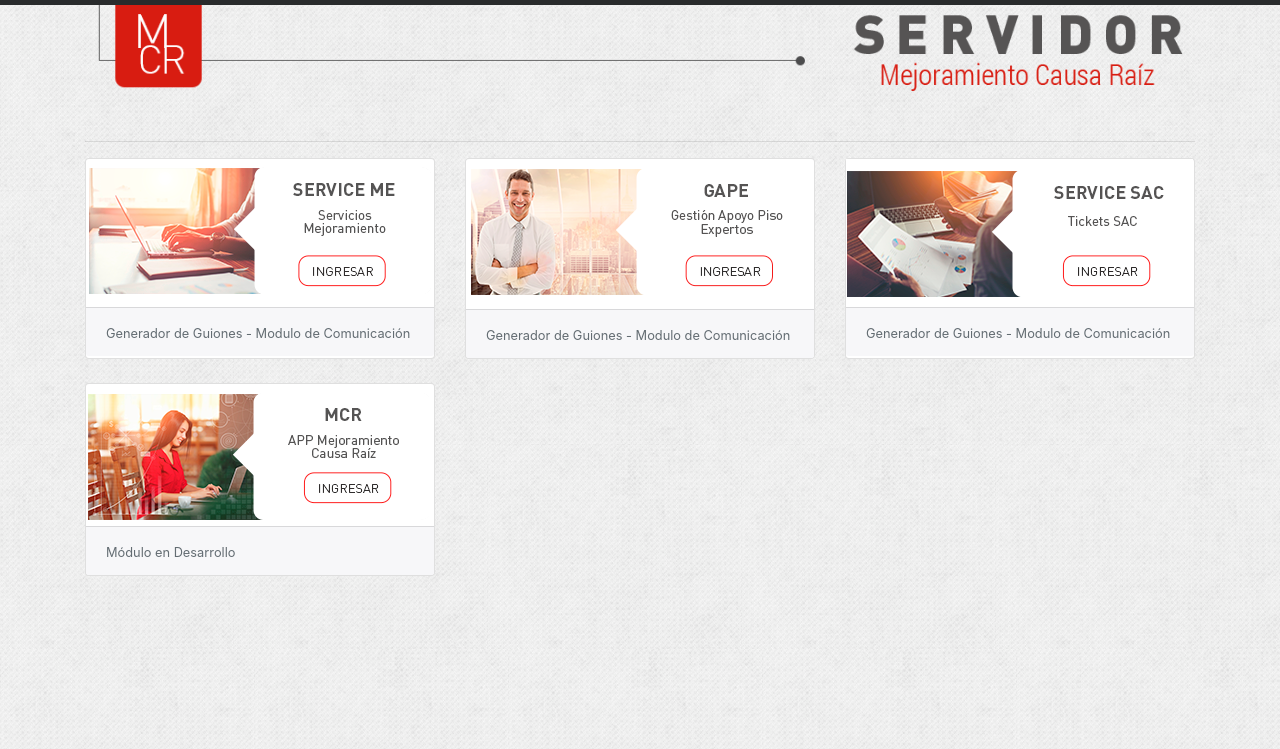
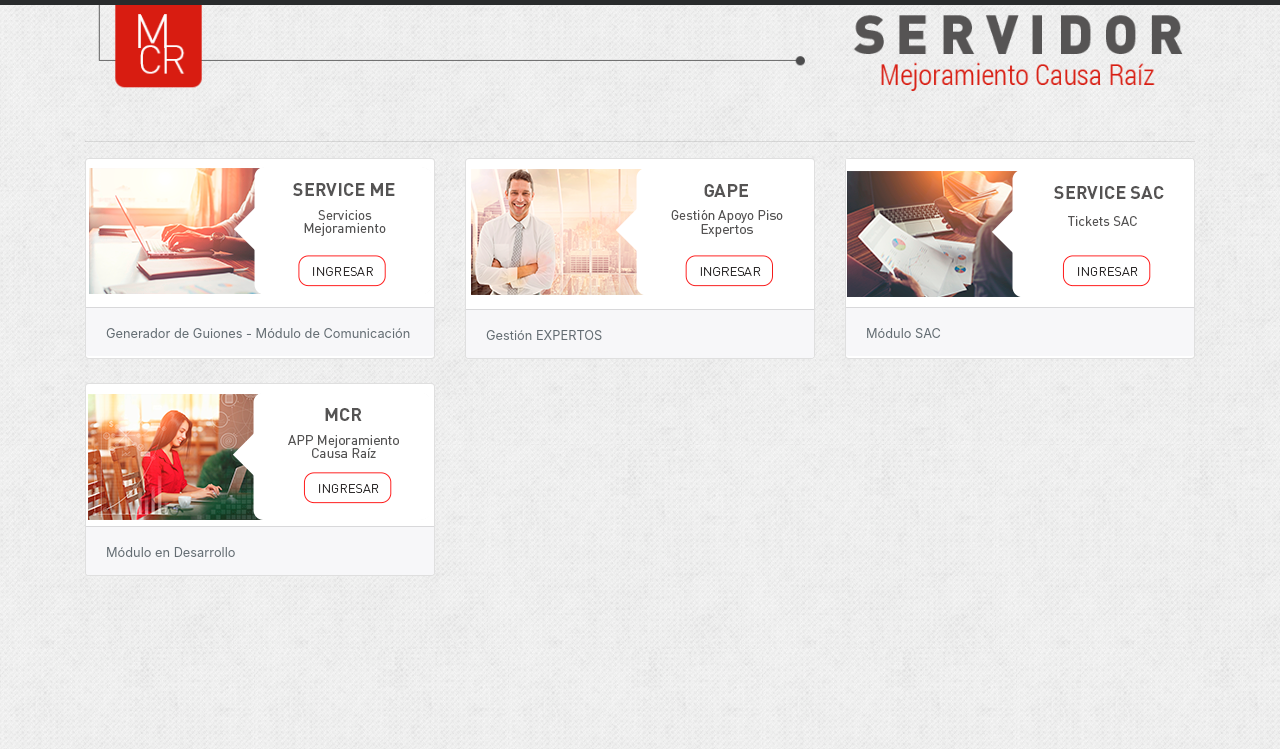
Before and after one commit to alejofix/index, a plain HTML site: page index.html in a window 1280 px wide. Shown: the part 51-800 px from the top of the page. Drawn offline with Linux system fonts and the light colour scheme.

Commit message:
modificacion index html

```diff
--- a/index.html
+++ b/index.html
@@ -55,7 +55,7 @@
                 <div class="card h-100">
                     <a href="/Mejoramiento"><img src="/index/img/botonServiceme.png" alt=""/></a>
                     <div class="card-footer">
-                        <small class="text-muted">Generador de Guiones  - Modulo de Comunicación </small>
+                        <small class="text-muted">Generador de Guiones  - Módulo de Comunicación </small>
                     </div>
                 </div>
             </div>
@@ -64,7 +64,7 @@
                 <div class="card h-100">
                     <a href="/Gape"><img src="/index/img/botonGape.png" alt=""/></a>
                     <div class="card-footer">
-                        <small class="text-muted">Generador de Guiones  - Modulo de Comunicación </small>
+                        <small class="text-muted">Gestión EXPERTOS</small>
                     </div>
                 </div>
             </div>
@@ -73,7 +73,7 @@
                 <div class="card h-100">
                     <a href="/serviceSAC"><img src="/index/img/botonServicesac.png" alt="??"/></a>
                     <div class="card-footer">
-                        <small class="text-muted">Generador de Guiones  - Modulo de Comunicación </small>
+                        <small class="text-muted">Módulo SAC </small>
                     </div>
                 </div>
             </div>
```
